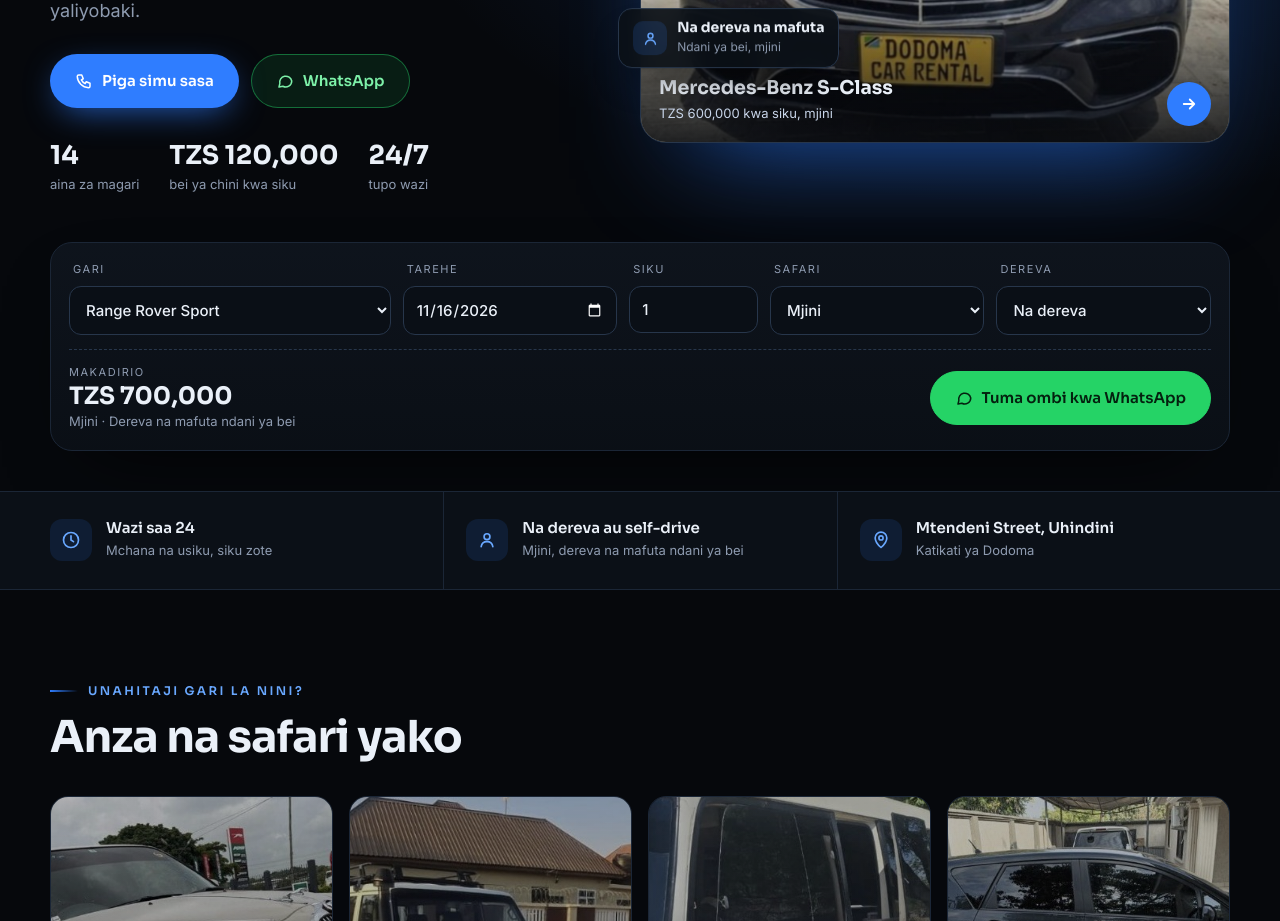
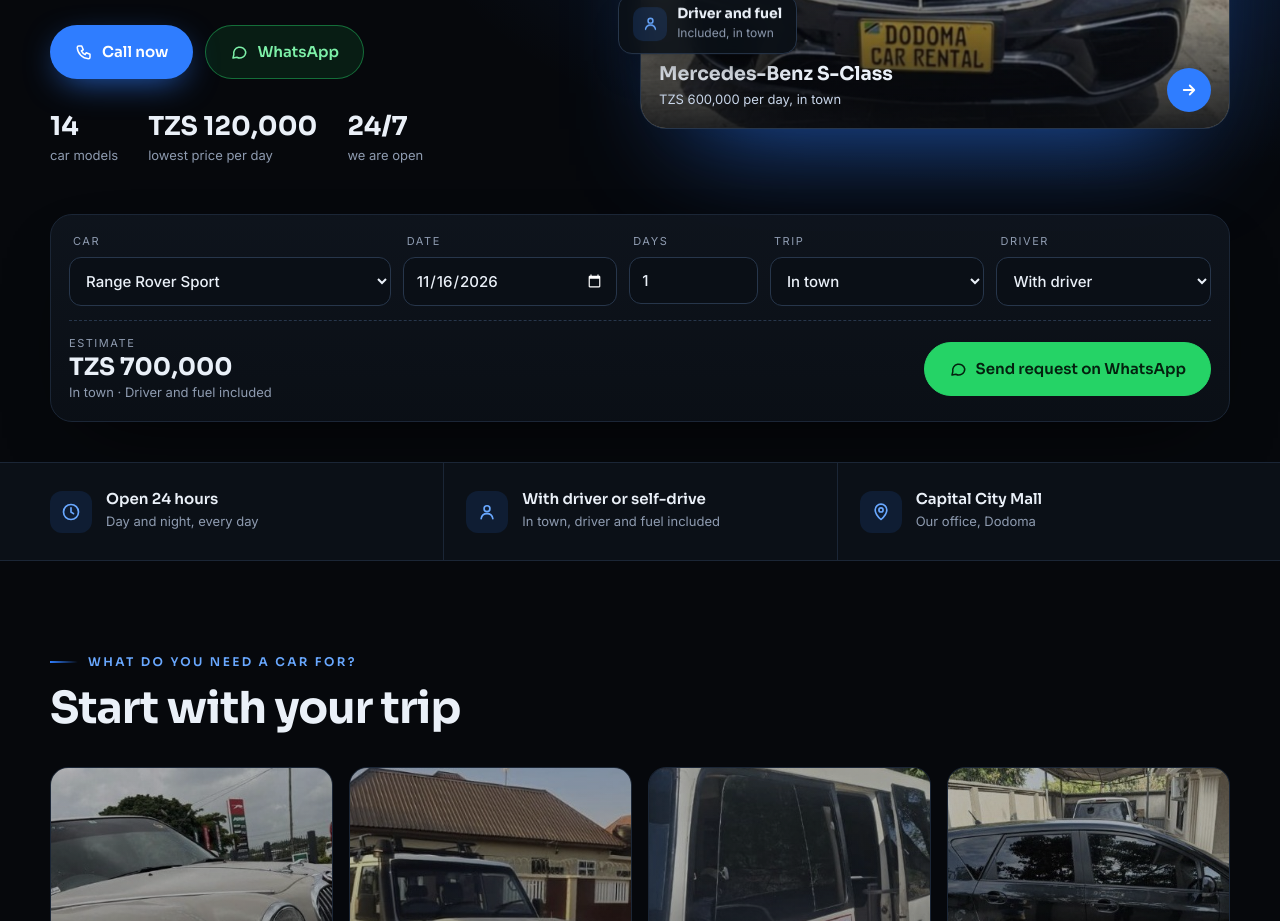
Before and after one commit to muhammdabdulla251-lab/dodoma-car-rental, a plain HTML site: page index.html in a window 1280 px wide. Shown: the part 396-1317 px from the top of the page. Drawn offline with Linux system fonts and the light colour scheme.

Commit message:
English first with a Kiswahili switch; office moved to Capital City Mall
The client asked on the call for English as the main language and said the
office is in the Capital City building. Google Maps has no 'Capital City
Building' in Dodoma; Capital City Mall is the closest match and still needs
his confirmation.

Co-Authored-By: Claude Fable 5.2 <noreply@anthropic.com>

```diff
--- a/index.html
+++ b/index.html
@@ -1,14 +1,14 @@
 <!doctype html>
-<html lang="sw">
+<html lang="en">
 <head>
 <meta charset="utf-8">
 <meta name="viewport" content="width=device-width, initial-scale=1">
 <meta name="robots" content="noindex, nofollow">
-<title>Dodoma Car Rental | Kodi gari Dodoma, saa 24</title>
-<meta name="description" content="Dodoma Car Rental, Mtendeni Street, Uhindini. Range Rover, Mercedes, Land Cruiser V8, Prado, Alphard, Coaster na zaidi. Piga simu au tuma WhatsApp. Wazi saa 24.">
+<title>Dodoma Car Rental | Car hire in Dodoma, open 24 hours</title>
+<meta name="description" content="Dodoma Car Rental, Capital City Mall, Dodoma. Range Rover, Mercedes, Land Cruiser V8, Prado, Alphard, Coaster and more. With driver or self-drive. Call or WhatsApp, open 24 hours.">
 <meta name="theme-color" content="#06080c">
 <meta property="og:title" content="Dodoma Car Rental">
-<meta property="og:description" content="Kodi gari Dodoma leo. Na dereva au self-drive. Wazi saa 24.">
+<meta property="og:description" content="Rent a car in Dodoma today. With driver or self-drive. Open 24 hours.">
 <meta property="og:image" content="img/range-sport-1.jpg">
 <link rel="preconnect" href="https://fonts.googleapis.com">
 <link rel="preconnect" href="https://fonts.gstatic.com" crossorigin>
@@ -303,7 +303,7 @@ footer .wrap{display:flex;justify-content:space-between;gap:12px;flex-wrap:wrap}
       <a href="#mawasiliano" data-t="n3"></a>
     </nav>
     <div class="right">
-      <button id="lang" type="button" aria-label="Change language">EN</button>
+      <button id="lang" type="button" aria-label="Change language / Badili lugha">Kiswahili</button>
       <a class="btn b-call b-sm" data-call><svg viewBox="0 0 24 24" fill="none" stroke="currentColor" stroke-width="2" stroke-linecap="round" stroke-linejoin="round"><path d="M5 4h4l2 5-2.5 1.5a11 11 0 0 0 5 5L15 13l5 2v4a2 2 0 0 1-2 2A16 16 0 0 1 3 6a2 2 0 0 1 2-2"/></svg><span data-t="call"></span></a>
     </div>
   </div>
@@ -357,7 +357,7 @@ footer .wrap{display:flex;justify-content:space-between;gap:12px;flex-wrap:wrap}
   <div class="wrap">
     <div class="fact rv"><i><svg viewBox="0 0 24 24" fill="none" stroke="currentColor" stroke-width="2" stroke-linecap="round"><circle cx="12" cy="12" r="9"/><path d="M12 7v5l3 2"/></svg></i><div><b data-t="s1"></b><span data-t="s1b"></span></div></div>
     <div class="fact rv" style="--d:.08s"><i><svg viewBox="0 0 24 24" fill="none" stroke="currentColor" stroke-width="2" stroke-linecap="round" stroke-linejoin="round"><circle cx="12" cy="8" r="3.5"/><path d="M5 20c.6-4 3.4-6 7-6s6.400 2 7 6"/></svg></i><div><b data-t="s2"></b><span data-t="s2b"></span></div></div>
-    <div class="fact rv" style="--d:.16s"><i><svg viewBox="0 0 24 24" fill="none" stroke="currentColor" stroke-width="2" stroke-linecap="round" stroke-linejoin="round"><path d="M12 21s7-6.2 7-11.5A7 7 0 0 0 5 9.5C5 14.800 12 21 12 21z"/><circle cx="12" cy="9.5" r="2.5"/></svg></i><div><b>Mtendeni Street, Uhindini</b><span data-t="s3b"></span></div></div>
+    <div class="fact rv" style="--d:.16s"><i><svg viewBox="0 0 24 24" fill="none" stroke="currentColor" stroke-width="2" stroke-linecap="round" stroke-linejoin="round"><path d="M12 21s7-6.2 7-11.5A7 7 0 0 0 5 9.5C5 14.800 12 21 12 21z"/><circle cx="12" cy="9.5" r="2.5"/></svg></i><div><b>Capital City Mall</b><span data-t="s3b"></span></div></div>
   </div>
 </section>
 
@@ -414,14 +414,14 @@ footer .wrap{display:flex;justify-content:space-between;gap:12px;flex-wrap:wrap}
       <div class="info rv">
         <div class="li"><i><svg viewBox="0 0 24 24" fill="none" stroke="currentColor" stroke-width="2" stroke-linecap="round" stroke-linejoin="round"><path d="M5 4h4l2 5-2.5 1.5a11 11 0 0 0 5 5L15 13l5 2v4a2 2 0 0 1-2 2A16 16 0 0 1 3 6a2 2 0 0 1 2-2"/></svg></i><div><b data-t="c1"></b><a data-call data-num></a></div></div>
         <div class="li"><i><svg viewBox="0 0 24 24" fill="none" stroke="currentColor" stroke-width="2" stroke-linecap="round" stroke-linejoin="round"><path d="M21 12a8 8 0 0 1-11.8 7L4 20l1.1-4.6A8 8 0 1 1 21 12z"/></svg></i><div><b>WhatsApp</b><a data-wa data-t="c2"></a></div></div>
-        <div class="li"><i><svg viewBox="0 0 24 24" fill="none" stroke="currentColor" stroke-width="2" stroke-linecap="round" stroke-linejoin="round"><path d="M12 21s7-6.2 7-11.5A7 7 0 0 0 5 9.5C5 14.800 12 21 12 21z"/><circle cx="12" cy="9.5" r="2.5"/></svg></i><div><b data-t="c3"></b><span>Mtendeni Street, Uhindini, Dodoma</span></div></div>
+        <div class="li"><i><svg viewBox="0 0 24 24" fill="none" stroke="currentColor" stroke-width="2" stroke-linecap="round" stroke-linejoin="round"><path d="M12 21s7-6.2 7-11.5A7 7 0 0 0 5 9.5C5 14.800 12 21 12 21z"/><circle cx="12" cy="9.5" r="2.5"/></svg></i><div><b data-t="c3"></b><span>Capital City Mall, Dodoma</span></div></div>
         <div class="li"><i><svg viewBox="0 0 24 24" fill="none" stroke="currentColor" stroke-width="2" stroke-linecap="round"><circle cx="12" cy="12" r="9"/><path d="M12 7v5l3 2"/></svg></i><div><b data-t="c4"></b><span data-t="c4b"></span></div></div>
         <div class="cta" style="margin-top:22px">
           <a class="btn b-call" data-call><span data-t="callnow"></span></a>
-          <a class="btn b-ghost" target="_blank" rel="noopener" href="https://www.google.com/maps/dir/?api=1&destination=-6.1789575,35.749363"><span data-t="dir"></span></a>
+          <a class="btn b-ghost" target="_blank" rel="noopener" href="https://www.google.com/maps/dir/?api=1&destination=Capital+City+Mall+Dodoma&destination_place_id=ChIJ89A45G3lTRgRURJck5RlsCw"><span data-t="dir"></span></a>
         </div>
       </div>
-      <div class="map rv" style="--d:.1s"><iframe title="Dodoma Car Rental map" loading="lazy" referrerpolicy="no-referrer-when-downgrade" src="https://www.google.com/maps?q=-6.1789575,35.749363&z=16&output=embed"></iframe></div>
+      <div class="map rv" style="--d:.1s"><iframe title="Dodoma Car Rental map" loading="lazy" referrerpolicy="no-referrer-when-downgrade" src="https://www.google.com/maps?q=Capital+City+Mall,+Dodoma&ll=-6.1696133,35.7774005&z=16&output=embed"></iframe></div>
     </div>
   </div>
 </section>
@@ -437,7 +437,7 @@ footer .wrap{display:flex;justify-content:space-between;gap:12px;flex-wrap:wrap}
 </section>
 </main>
 
-<footer><div class="wrap"><img class="flogo" src="img/logo.png" alt="Dodoma Car Rental" width="644" height="274" loading="lazy" style="flex-basis:100%;object-fit:contain;object-position:left"></div><div class="wrap"><span>© <span id="yr"></span> Dodoma Car Rental · Mtendeni Street, Uhindini, Dodoma</span><span data-t="foot"></span></div></footer>
+<footer><div class="wrap"><img class="flogo" src="img/logo.png" alt="Dodoma Car Rental" width="644" height="274" loading="lazy" style="flex-basis:100%;object-fit:contain;object-position:left"></div><div class="wrap"><span>© <span id="yr"></span> Dodoma Car Rental · Capital City Mall, Dodoma</span><span data-t="foot"></span></div></footer>
 
 <div class="bar">
   <a class="btn b-call" data-call><svg viewBox="0 0 24 24" fill="none" stroke="currentColor" stroke-width="2" stroke-linecap="round" stroke-linejoin="round"><path d="M5 4h4l2 5-2.5 1.5a11 11 0 0 0 5 5L15 13l5 2v4a2 2 0 0 1-2 2A16 16 0 0 1 3 6a2 2 0 0 1 2-2"/></svg><span data-t="call"></span></a>
@@ -509,7 +509,7 @@ var T = {
   est:{sw:"Makadirio", en:"Estimate"}, send:{sw:"Tuma ombi kwa WhatsApp", en:"Send request on WhatsApp"},
   s1:{sw:"Wazi saa 24", en:"Open 24 hours"}, s1b:{sw:"Mchana na usiku, siku zote", en:"Day and night, every day"},
   s2:{sw:"Na dereva au self-drive", en:"With driver or self-drive"}, s2b:{sw:"Mjini, dereva na mafuta ndani ya bei", en:"In town, driver and fuel included"},
-  s3b:{sw:"Katikati ya Dodoma", en:"Central Dodoma"},
+  s3b:{sw:"Ofisi yetu, Dodoma", en:"Our office, Dodoma"},
   e0:{sw:"Unahitaji gari la nini?", en:"What do you need a car for?"}, h2o:{sw:"Anza na safari yako", en:"Start with your trip"},
   o1:{sw:"Siku maalum", en:"Special days"}, o1b:{sw:"Magari ya VIP", en:"VIP cars"},
   o2:{sw:"Safari za nje ya mji", en:"Trips outside town"}, o2b:{sw:"SUV na 4x4", en:"SUVs and 4x4s"},
@@ -533,7 +533,7 @@ var T = {
   e2:{sw:"Jinsi ya kukodi", en:"How it works"}, h2b:{sw:"Hatua tatu, basi", en:"Three steps, that is all"},
   p1:{sw:"Chagua gari", en:"Choose a car"}, p1b:{sw:"Angalia magari, picha na bei, uchague linalofaa safari yako.", en:"Look through the cars, photos and prices, and pick the one that suits your trip."},
   p2:{sw:"Piga simu au WhatsApp", en:"Call or WhatsApp"}, p2b:{sw:"Tuambie tarehe na idadi ya siku. Tunakuthibitishia upatikanaji na bei.", en:"Tell us the date and number of days. We confirm availability and the price."},
-  p3:{sw:"Anza safari", en:"Start your trip"}, p3b:{sw:"Ofisi yetu ipo Mtendeni Street, Uhindini, katikati ya Dodoma.", en:"Our office is on Mtendeni Street, Uhindini, in central Dodoma."},
+  p3:{sw:"Anza safari", en:"Start your trip"}, p3b:{sw:"Ofisi yetu ipo Capital City Mall, Dodoma.", en:"Our office is at Capital City Mall, Dodoma."},
   e3:{sw:"Mawasiliano", en:"Contact"}, h2c:{sw:"Tupate hapa", en:"Find us here"},
   c1:{sw:"Simu", en:"Phone"}, c2:{sw:"Tuma ujumbe sasa", en:"Send a message now"}, c3:{sw:"Ofisi", en:"Office"},
   c4:{sw:"Saa za kazi", en:"Hours"}, c4b:{sw:"Wazi saa 24, Jumatatu hadi Jumapili", en:"Open 24 hours, Monday to Sunday"},
@@ -543,8 +543,8 @@ var T = {
   foot:{sw:"Kodi gari Dodoma · Wazi saa 24", en:"Car rental in Dodoma · Open 24 hours"}
 };
 
-var lang = "sw";
-try { lang = localStorage.getItem("dcr_lang") || "sw"; } catch (e) {}
+var lang = "en";   // English first; the button in the header switches to Kiswahili
+try { lang = localStorage.getItem("dcr_lang2") || "en"; } catch (e) {}
 var filter = "all";
 var $ = function (s, r) { return (r || document).querySelector(s); };
 var $$ = function (s, r) { return Array.prototype.slice.call((r || document).querySelectorAll(s)); };
@@ -690,7 +690,7 @@ function applyLang() {
   document.documentElement.lang = lang;
   $$("[data-t]").forEach(function (el) { el.textContent = t(el.dataset.t); });
   $$("[data-th]").forEach(function (el) { el.innerHTML = t(el.dataset.th); });
-  $("#lang").textContent = lang === "sw" ? "EN" : "SW";
+  $("#lang").textContent = lang === "sw" ? "English" : "Kiswahili";
   var hi = lang === "sw" ? "Habari, nahitaji kukodi gari Dodoma." : "Hello, I need to rent a car in Dodoma.";
   $$("[data-wa]").forEach(function (a) { a.href = waLink(hi); a.target = "_blank"; a.rel = "noopener"; });
   renderChips(); renderCars(); renderSelect(); showQuote(); go(slide); fillModal();
@@ -717,7 +717,7 @@ countUp($("#st2"), low, money);
 
 $("#lang").addEventListener("click", function () {
   lang = lang === "sw" ? "en" : "sw";
-  try { localStorage.setItem("dcr_lang", lang); } catch (e) {}
+  try { localStorage.setItem("dcr_lang2", lang); } catch (e) {}
   applyLang();
 });
 $("#chips").addEventListener("click", function (e) {
```
